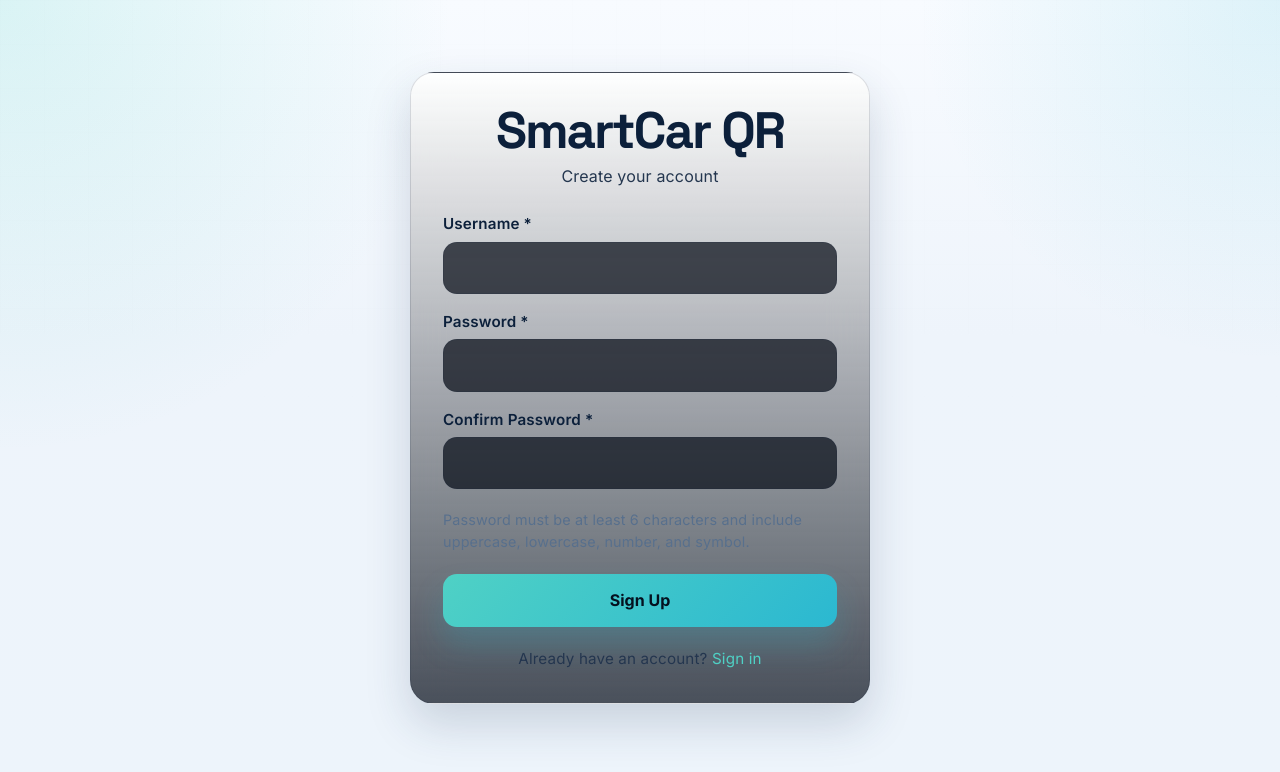
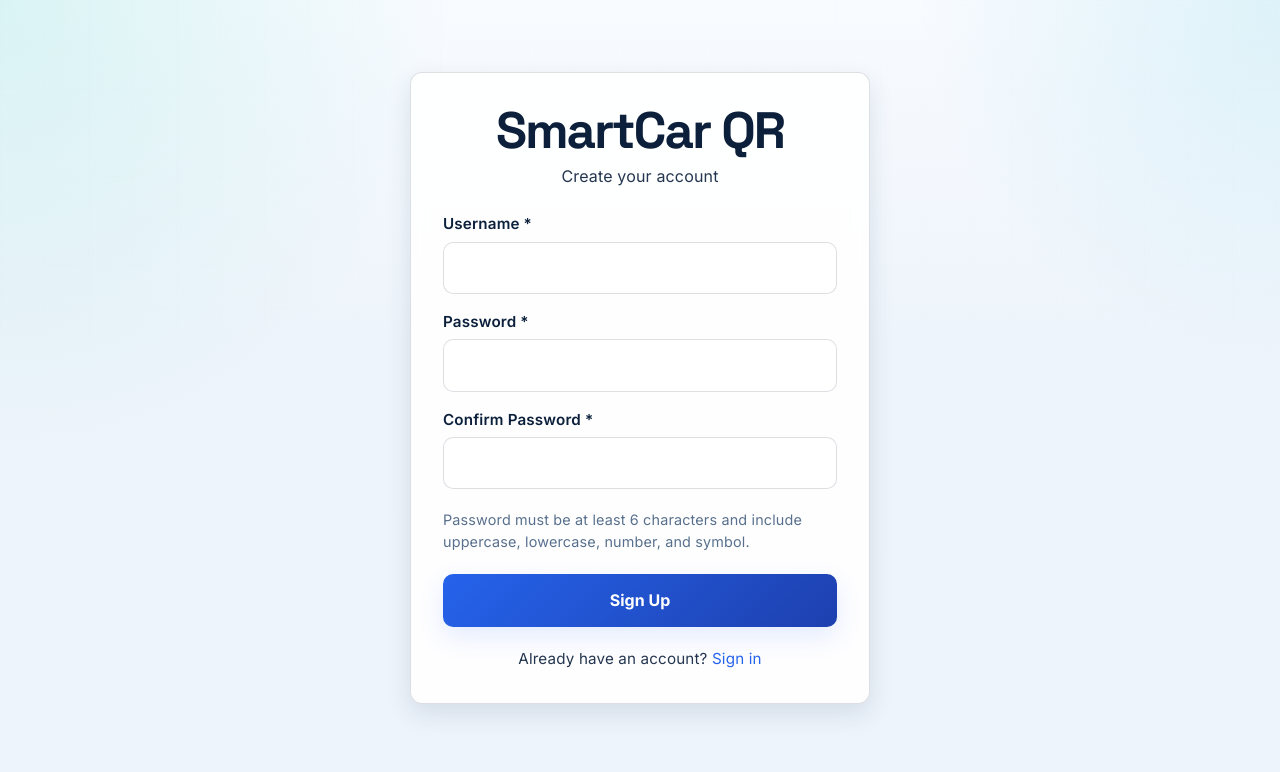
Before and after one commit to adamaelropy/smartcar-qr, a React app in the folder frontend/: page /signup in a window 1280 px wide. Shown: the top 772 px of the page. Built offline with nearby package versions, Linux system fonts and the light colour scheme; no server answers; the HTML template or start-up script is replaced by a standard one.

Commit message:
Refactor styles and update package-lock.json for improved UI consistency

```diff
--- a/frontend/src/App.css
+++ b/frontend/src/App.css
@@ -77,11 +77,11 @@
 .home-card,
 .auth-card,
 .service-card {
-  background: linear-gradient(180deg, var(--surface), rgba(10, 17, 29, 0.72));
+  background: var(--surface);
   border: 1px solid var(--border);
-  border-radius: 24px;
-  box-shadow: var(--shadow);
-  backdrop-filter: blur(18px);
+  border-radius: 12px;
+  box-shadow: var(--shadow-soft);
+  backdrop-filter: blur(8px);
 }
 
 .eyebrow {
@@ -142,12 +142,12 @@
 .home-actions button,
 .auth-button {
   border: 0;
-  border-radius: 14px;
+  border-radius: 10px;
   background: linear-gradient(135deg, var(--accent), var(--accent-strong));
-  color: #04111f;
+  color: #ffffff;
   font-weight: 700;
   cursor: pointer;
-  box-shadow: 0 18px 30px rgba(43, 184, 209, 0.22);
+  box-shadow: 0 10px 26px rgba(37, 99, 235, 0.12);
 }
 
 .action-grid button:hover,
@@ -260,25 +260,25 @@
   width: 100%;
   min-height: 3rem;
   padding: 0.8rem 0.95rem;
-  border-radius: 14px;
+  border-radius: 10px;
   border: 1px solid var(--border);
-  background: rgba(7, 13, 24, 0.72);
-  color: var(--text-h);
+  background: var(--surface-strong);
+  color: var(--text);
   outline: none;
   transition: border-color 0.18s ease, box-shadow 0.18s ease, transform 0.18s ease;
 }
 
 .service-search input::placeholder,
 .auth-field input::placeholder {
-  color: #6f7d95;
+  color: var(--muted);
 }
 
 .service-search input:focus,
 .qr-owner-page input:focus,
 .qr-scan-page input:focus,
 .auth-field input:focus {
-  border-color: rgba(79, 209, 197, 0.5);
-  box-shadow: 0 0 0 4px rgba(79, 209, 197, 0.12);
+  border-color: rgba(37, 99, 235, 0.48);
+  box-shadow: 0 0 0 4px rgba(37, 99, 235, 0.08);
 }
 
 .service-list {
@@ -289,7 +289,7 @@
 
 .service-card {
   padding: 1.15rem;
-  border-radius: 20px;
+  border-radius: 12px;
   border: 1px solid var(--border);
   box-shadow: var(--shadow-soft);
   text-align: left;
@@ -323,15 +323,17 @@
 }
 
 .status.available {
-  color: #d9f6e8;
-  background: var(--success-soft);
-  border: 1px solid rgba(83, 209, 141, 0.22);
+  color: var(--success);
+  background: rgba(34, 197, 94, 0.18);
+  border: 1px solid rgba(34, 197, 94, 0.28);
+  font-weight: 700;
 }
 
 .status.unavailable {
-  color: #ffd2d2;
-  background: var(--danger-soft);
-  border: 1px solid rgba(255, 118, 117, 0.22);
+  color: var(--danger);
+  background: rgba(255, 107, 107, 0.18);
+  border: 1px solid rgba(255, 107, 107, 0.28);
+  font-weight: 700;
 }
 
 .qr-owner-card,
--- a/frontend/src/index.css
+++ b/frontend/src/index.css
@@ -1,25 +1,26 @@
 @import url('https://fonts.googleapis.com/css2?family=Space+Grotesk:wght@400;500;700&family=Inter:wght@400;500;600;700&display=swap');
 
 :root {
-  --bg: #07111f;
-  --bg-alt: #0c1626;
-  --surface: rgba(10, 17, 29, 0.84);
-  --surface-strong: #101a2c;
-  --surface-soft: rgba(17, 27, 45, 0.72);
-  --border: rgba(148, 163, 184, 0.18);
-  --border-strong: rgba(79, 209, 197, 0.3);
-  --text: #c5d1e3;
-  --text-h: #f8fbff;
-  --muted: #8d9ab0;
-  --accent: #4fd1c5;
-  --accent-strong: #2bb8d1;
-  --accent-soft: rgba(79, 209, 197, 0.14);
-  --danger: #ff7675;
-  --danger-soft: rgba(255, 118, 117, 0.12);
-  --success: #53d18d;
-  --success-soft: rgba(83, 209, 141, 0.12);
-  --shadow: 0 24px 60px rgba(2, 8, 23, 0.45);
-  --shadow-soft: 0 12px 28px rgba(2, 8, 23, 0.24);
+  /* Professional, muted navy-blue palette */
+  --bg: #071428;
+  --bg-alt: #0b2233;
+  --surface: rgba(255, 255, 255, 0.06);
+  --surface-strong: rgba(255, 255, 255, 0.08);
+  --surface-soft: rgba(255, 255, 255, 0.04);
+  --border: rgba(148, 163, 184, 0.12);
+  --border-strong: rgba(37, 99, 235, 0.16);
+  --text: #f3f7fb;
+  --text-h: #ffffff;
+  --muted: #b6c6d3;
+  --accent: #2563eb; /* blue-600 */
+  --accent-strong: #1e40af; /* blue-800 */
+  --accent-soft: rgba(37, 99, 235, 0.08);
+  --danger: #ff6b6b;
+  --danger-soft: rgba(255, 107, 107, 0.12);
+  --success: #22c55e;
+  --success-soft: rgba(34, 197, 94, 0.12);
+  --shadow: 0 12px 30px rgba(2, 8, 23, 0.35);
+  --shadow-soft: 0 8px 20px rgba(2, 8, 23, 0.18);
 
   --sans: 'Inter', 'Segoe UI', sans-serif;
   --heading: 'Space Grotesk', 'Inter', sans-serif;
@@ -29,10 +30,8 @@
   letter-spacing: 0.01em;
   color-scheme: light dark;
   color: var(--text);
-  background:
-    radial-gradient(circle at top left, rgba(79, 209, 197, 0.16), transparent 30%),
-    radial-gradient(circle at top right, rgba(43, 184, 209, 0.12), transparent 24%),
-    linear-gradient(180deg, #050b14 0%, var(--bg) 38%, #060b14 100%);
+  /* Subtle, professional background with reduced neon artifacts */
+  background: linear-gradient(180deg, #061226 0%, var(--bg) 60%, #041021 100%);
   font-synthesis: none;
   text-rendering: optimizeLegibility;
   -webkit-font-smoothing: antialiased;
@@ -124,7 +123,7 @@ p {
 }
 
 ::selection {
-  background: rgba(79, 209, 197, 0.35);
+  background: rgba(37, 99, 235, 0.25);
   color: var(--text-h);
 }
 
--- a/frontend/src/styles/auth.css
+++ b/frontend/src/styles/auth.css
@@ -32,8 +32,8 @@
   margin: 0;
   padding: 1rem 1rem 1.1rem;
   border: 1px solid var(--border);
-  border-radius: 18px;
-  background: rgba(255, 255, 255, 0.02);
+  border-radius: 12px;
+  background: var(--surface-soft);
 }
 
 .auth-section legend {
@@ -72,6 +72,10 @@
   width: 100%;
   box-sizing: border-box;
   padding: 0.82rem 0.95rem;
+  background: var(--surface-strong);
+  color: var(--text);
+  border: 1px solid var(--border);
+  border-radius: 10px;
 }
 
 .auth-field input:focus {
```
Also changed, not shown: 2 other files (tests, documents, lock files or other folders).
